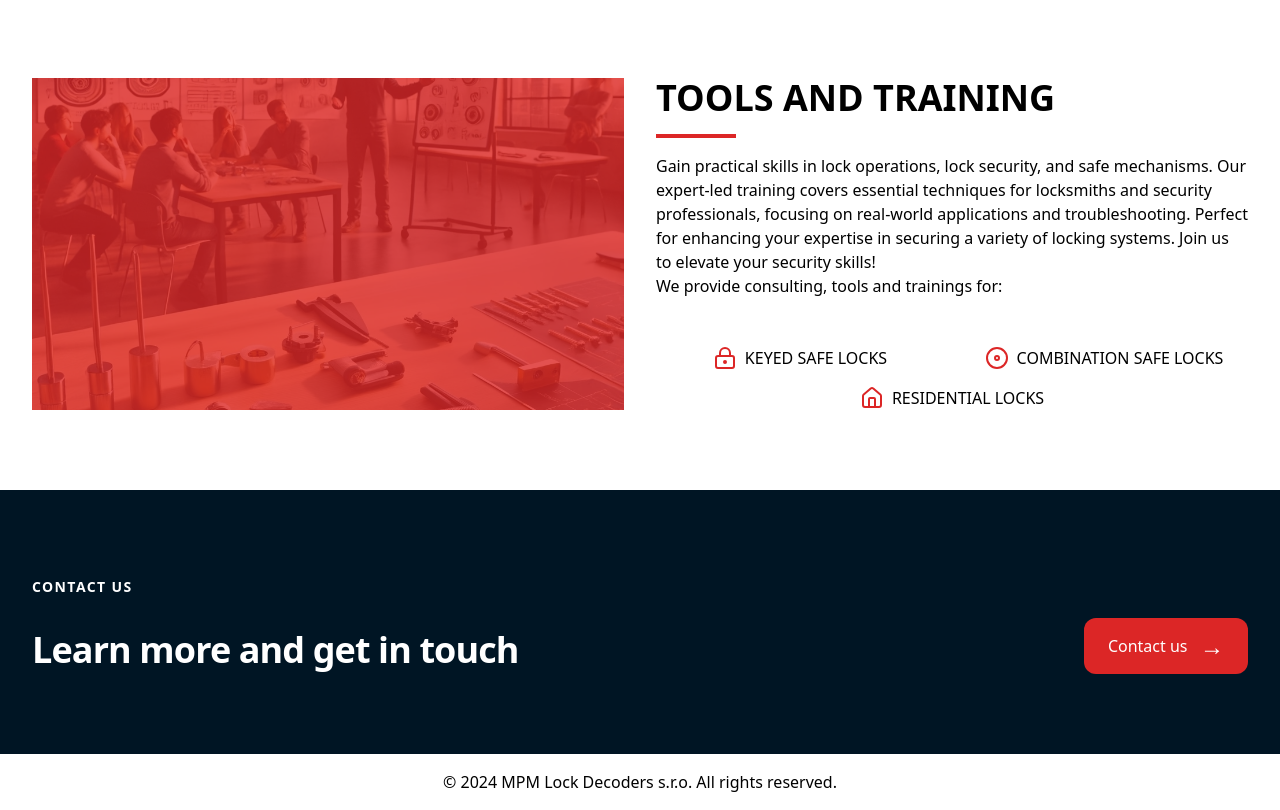
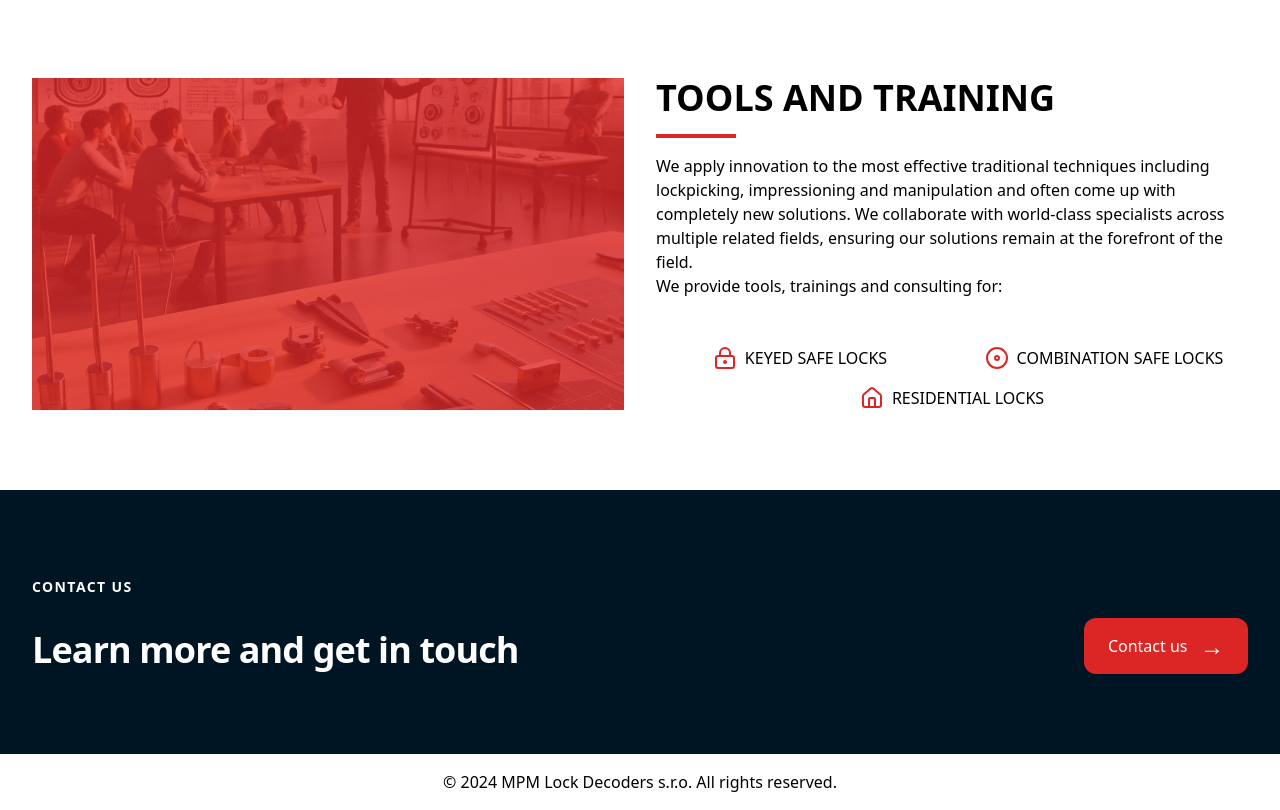
Before and after one commit to mpm-lock-decoders/mpm-lock-decoders.github.io, a website: page index.html in a window 1280 px wide. Shown: the part 1100-1910 px from the top of the page. Drawn offline with nearby package versions, Linux system fonts and the light colour scheme.

Commit message:
Update index.html

```diff
--- a/index.html
+++ b/index.html
@@ -181,14 +181,12 @@
       <h2 class="pb-4 text-4xl font-bold">TOOLS AND TRAINING</h2>
       <div class="w-20 h-1 bg-red-600 "></div>
       <p class="pt-4">
-        Gain practical skills in lock operations, lock security, and safe mechanisms.
-        Our expert-led training covers essential techniques for locksmiths and security professionals,
-        focusing on real-world applications and troubleshooting.
-        Perfect for enhancing your expertise in securing a variety of locking systems.
-        Join us to elevate your security skills!
+        We apply innovation to the most effective traditional techniques including lockpicking, impressioning and manipulation
+and often come up with completely new solutions. We collaborate with world-class specialists across multiple related
+fields, ensuring our solutions remain at the forefront of the field.
       </p>
       <p>
-        We provide consulting, tools and trainings for:
+        We provide tools, trainings and consulting for:
       </p>
       <div class="grid grid-cols-2 gap-4 mt-12">
         <div class="flex justify-center">
```
